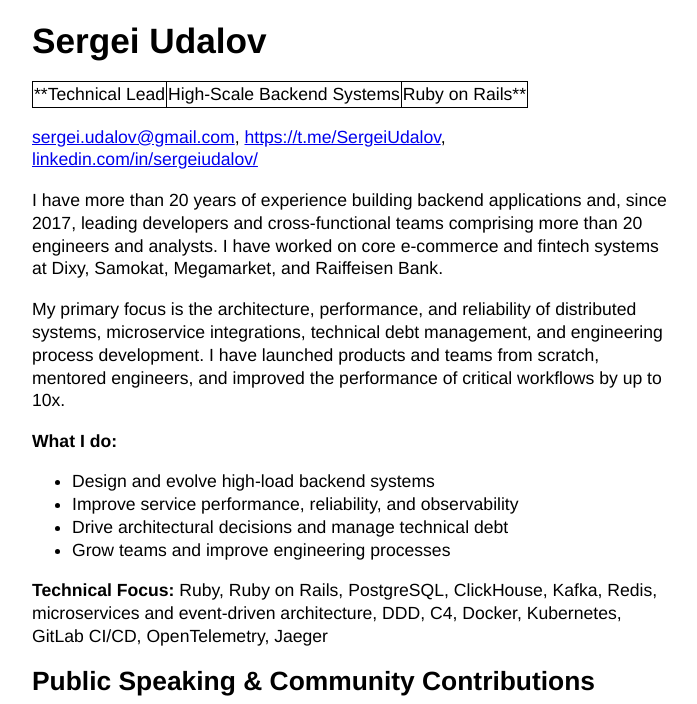
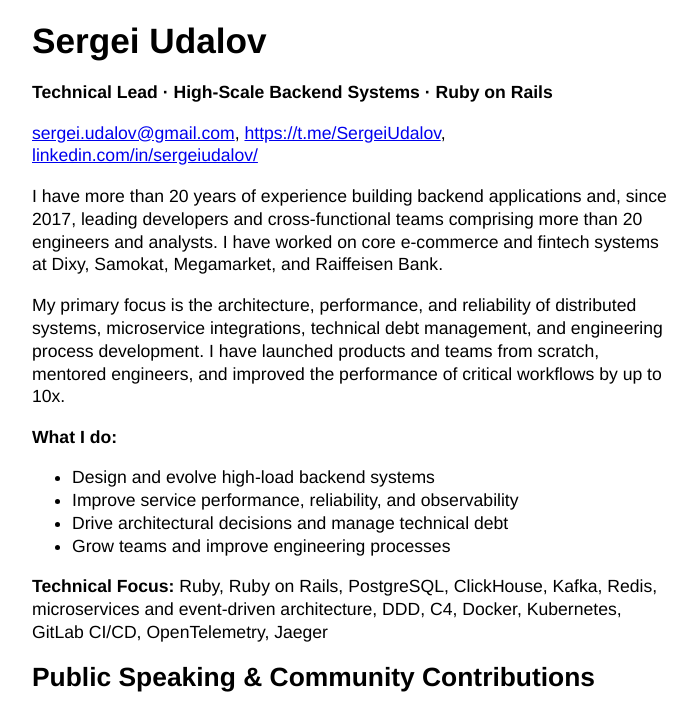
Before and after one commit to sergio-fry/blog, a Jekyll site: the page built from cv-en.md, in a window 1280 px wide and 900 px high, cut to the strip 196-900 px from the top of the window. Shown: the whole strip, without its empty margins (288-985 px from the left). Built offline with Jekyll 4.4.1, drawn with Linux system fonts in a browser that asks for light colours.

Commit message:
Fix CV header formatting

```diff
--- a/cv-en.md
+++ b/cv-en.md
@@ -7,7 +7,7 @@ disable_comments: true
 
 # Sergei Udalov
 
-**Technical Lead | High-Scale Backend Systems | Ruby on Rails**
+**Technical Lead · High-Scale Backend Systems · Ruby on Rails**
 
 [sergei.udalov@gmail.com](mailto:sergei.udalov@gmail.com), [https://t.me/SergeiUdalov](https://t.me/SergeiUdalov), [linkedin.com/in/sergeiudalov/](https://www.linkedin.com/in/sergeiudalov/)
 
```
Also changed, not shown: cv.md (+1 -1 lines).
